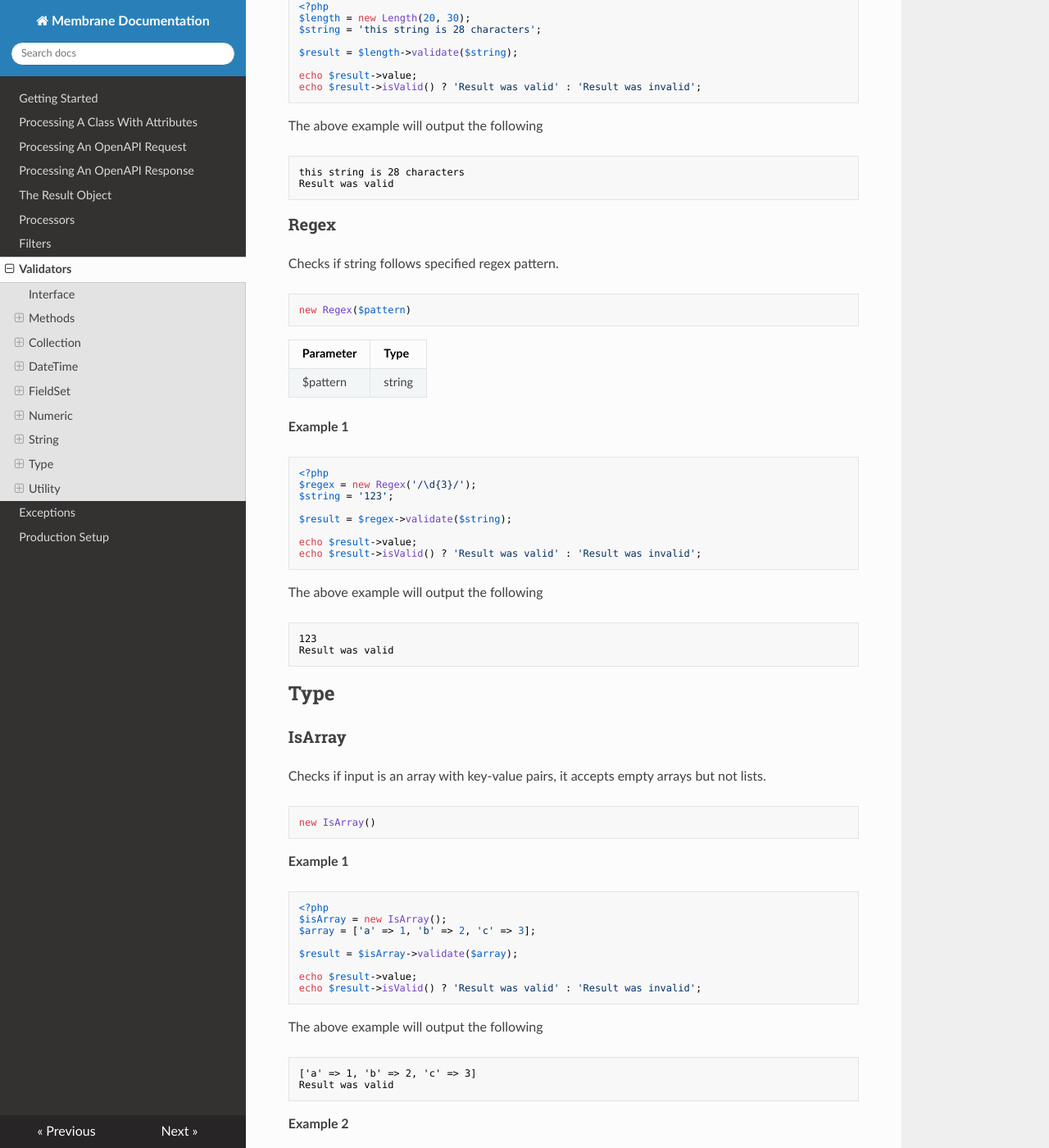
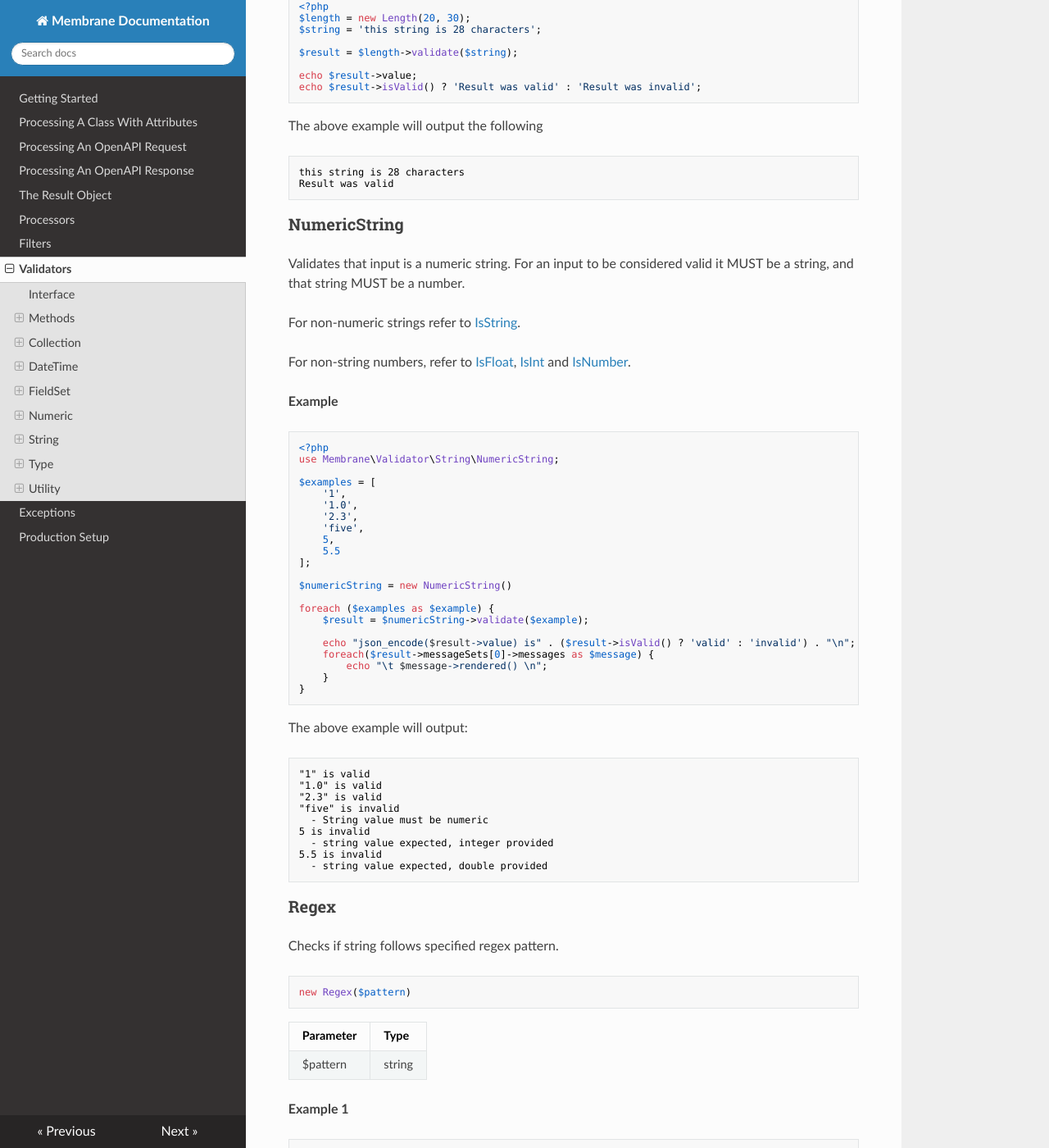
Before and after one commit to membrane-php/membrane-core, an MkDocs documentation site: the page built from docs/validators.md, in a window 1280 px wide and 1400 px high, scrolled down 8889 px. Shown: the whole window at 82% size. Built offline with MkDocs 1.6.1, drawn with Linux system fonts in a browser that asks for light colours; nearby versions of some CDN libraries.

Commit message:
Add IsNumericString Validator

````diff
--- a/docs/validators.md
+++ b/docs/validators.md
@@ -494,6 +494,56 @@ The above example will output the following
 ```text
 this string is 28 characters
 Result was valid
+```
+
+### NumericString
+
+Validates that input is a numeric string. For an input to be considered valid it MUST be a string, and that string
+MUST be a number.
+
+For non-numeric strings refer to [IsString](#isstring).
+
+For non-string numbers, refer to [IsFloat](#isfloat), [IsInt](#isint) and [IsNumber](#isnumber).
+
+**Example**
+
+```php
+<?php
+use Membrane\Validator\String\NumericString;
+
+$examples = [
+    '1',
+    '1.0',
+    '2.3',
+    'five',
+    5,
+    5.5
+];
+
+$numericString = new NumericString()
+
+foreach ($examples as $example) {
+    $result = $numericString->validate($example);
+
+    echo "json_encode($result->value) is" . ($result->isValid() ? 'valid' : 'invalid') . "\n";
+    foreach($result->messageSets[0]->messages as $message) {
+        echo "\t $message->rendered() \n";
+    }
+}
+```
+
+The above example will output:
+
+```text
+"1" is valid
+"1.0" is valid
+"2.3" is valid
+"five" is invalid
+  - String value must be numeric
+5 is invalid
+  - string value expected, integer provided
+5.5 is invalid
+  - string value expected, double provided
 ```
 
 ### Regex
````
Also changed, not shown: 2 other files.
